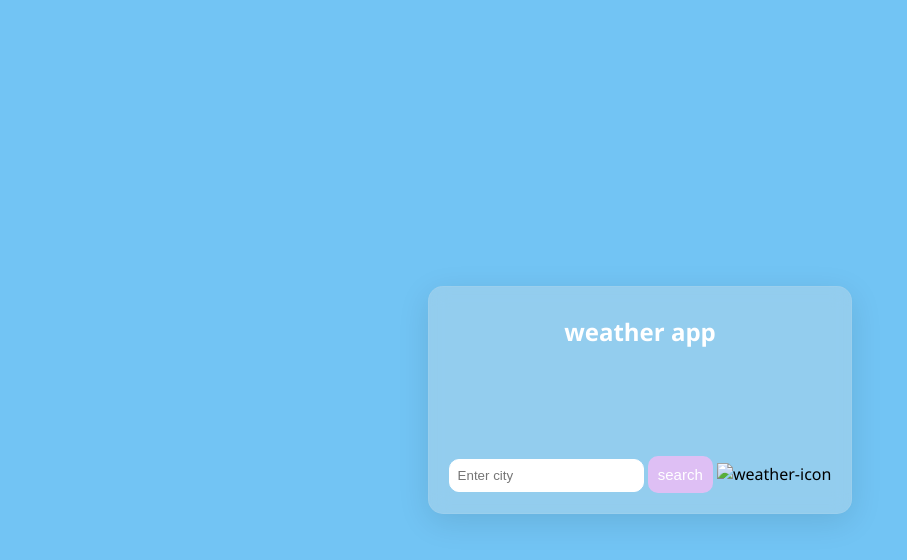
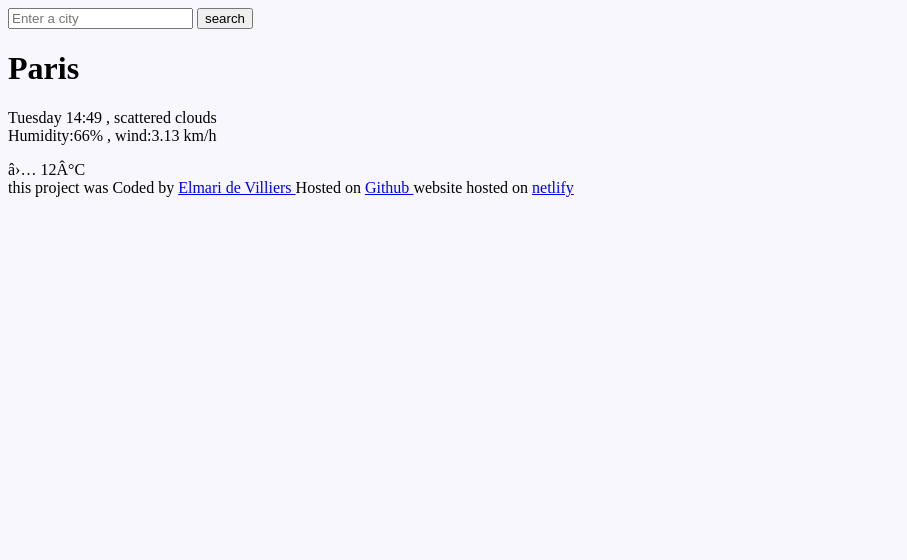
Before and after one commit to Elmari121/weather-app-final-, a plain HTML site: page index.html in a window 1280 px wide. Shown: the whole page, without its empty margins (0-907 px from the left). Drawn offline with Linux system fonts and the light colour scheme.

Commit message:
html structure

```diff
--- a/index.html
+++ b/index.html
@@ -1,22 +1,45 @@
 <!DOCTYPE html>
 <html lang="en">
   <head>
-    <meta charset="UTF-8" />
-    <meta name="viewport" content="width=device-width, initial-scale=1.0" />
+    <meta charset="utf-8" />
+    <meta name="viewport" content="width=device-width,initial-scale=1.0" />
+    <link rel="stylesheet" href="style.css" />
     <title>weather app</title>
-
-    <link rel="stylesheet" href="style.css" />
   </head>
   <body>
-    <div id="weather-container">
-      <h2>weather app</h2>
-      <input type="text" id="city" placeholder="Enter city" />
-      <button onclick="getweather()">search</button>
-      <img id="weather-icon" alt="weather-icon" />
-      <div id="temp-div"></div>
-      <div id="weather-info"></div>
-      <div id="hourly-forcast"></div>
+    <div class="weather-app">
+      <header>
+        <form>
+          <input type="search" placeholder="Enter a city" required />
+          <input type="submit" value="search" />
+        </form>
+      </header>
+      <main>
+        <div>
+          <h1>Paris</h1>
+          <p>
+            Tuesday 14:49 , scattered clouds <br />
+            Humidity:66% , wind:3.13 km/h
+          </p>
+        </div>
+        <div>â›… 12Â°C</div>
+      </main>
+      <footer>
+        this project was Coded by
+        <a href="https://github.com/Elmari121" target="_blank">
+          Elmari de Villiers
+        </a>
+        Hosted on
+        <a
+          href="https://github.com/Elmari121/weather-app-final-="
+          target="_blank"
+          >Github
+        </a>
+        website hosted on
+        <a href="https://weatherappfinalproject8.netlify.app/" target="_blank">
+          netlify</a
+        >
+      </footer>
     </div>
-    <script src="script.js"></script>
   </body>
 </html>
--- a/style.css
+++ b/style.css
@@ -1,86 +1,12 @@
 body {
-  background: #72c4f4;
-  font-family: "segoe ui", tahoma, verdana, arial, sans-serif;
-  display: flex;
-  align-items: center;
-  justify-content: center;
-  height: 100vh;
-  margin: 0;
-}
-#weather-container {
-  background: rgba(225, 225, 225, 0.3);
-  max-width: 400px;
-  padding: 20px;
-  border-radius: 15px;
-  box-shadow: 0 8px 32px rgba(0, 0, 0, 0.1);
-  backdrop-filter: blur(10px);
-  border: 1px solid rgba(225, 225, 225, 0.1);
-  text-align: center;
-}
-button {
-  background: #debff4;
-  color: white;
-  border: none;
-  padding: 10px;
-  border-radius: 10px;
-  cursor: pointer;
-  margin-top: 100px;
-  font-size: 15px;
-}
-button:hover {
-  background: #8b4bd7;
+  background-color: #f9f7fe;
 }
 
-h2,
-label,
-p {
-  color: #fff;
-  margin: 8px 0;
+weather-app {
+  background: white;
+  max-inline-size: 600px;
+  margin: 45px auto;
+  box-shadow: 0 30px 50px rgba(65, 50 100, 0.08);
+  border-radius: 16px;
+  padding: 30px;
 }
-input {
-  width: calc(100% 15px);
-  padding: 8px;
-  box-sizing: border-box;
-  border-radius: 10px;
-  border: 1px solid white;
-  margin-top: 20px;
-}
-temp-div {
-  front: size 60px;
-  margin-top: -30px;
-}
-weather-info {
-  front: size 20px;
-}
-weather-icon {
-  width: 200px;
-  height: 200px;
-  margin: 0 auto 10px;
-  margin-bottom: 0;
-  display: none;
-}
-hourly-forecast {
-  margin-top: 50px;
-  overflow: auto;
-  white-space: nowrap;
-  display: flex;
-  justify-content: space-between;
-}
-hourly-item {
-  flex: 0 0 auto;
-  width: 80px;
-  display: flex;
-  flex-direction: column;
-  align-items: center;
-  margin-right: 10px;
-  color: white;
-}
-hourly-item-img {
-  width: 30px;
-  height: 30px;
-  margin-bottom: 5px;
-}
-hourly-heading {
-  color: #fff;
-  margin-top: 10px;
-}
```
